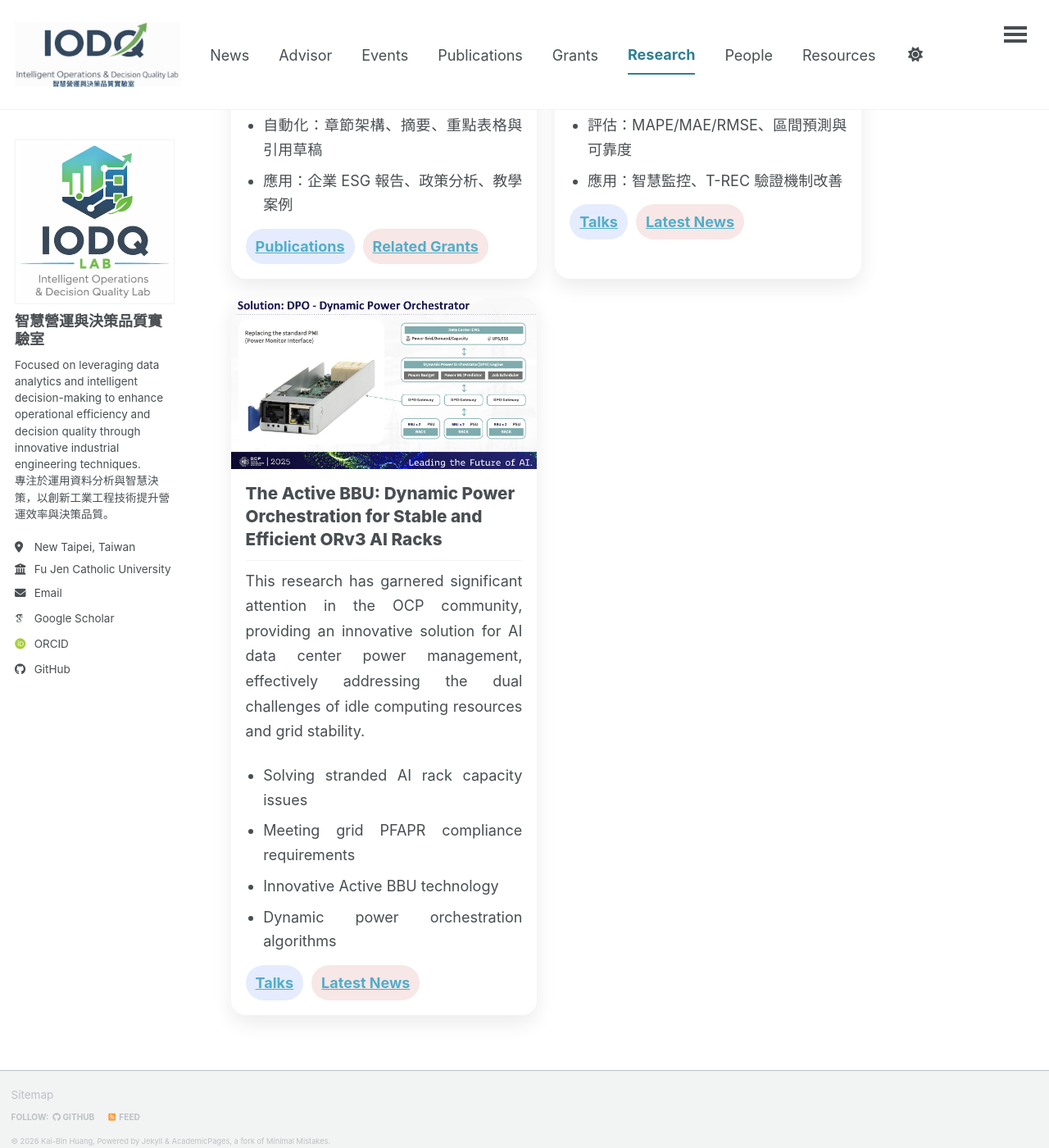
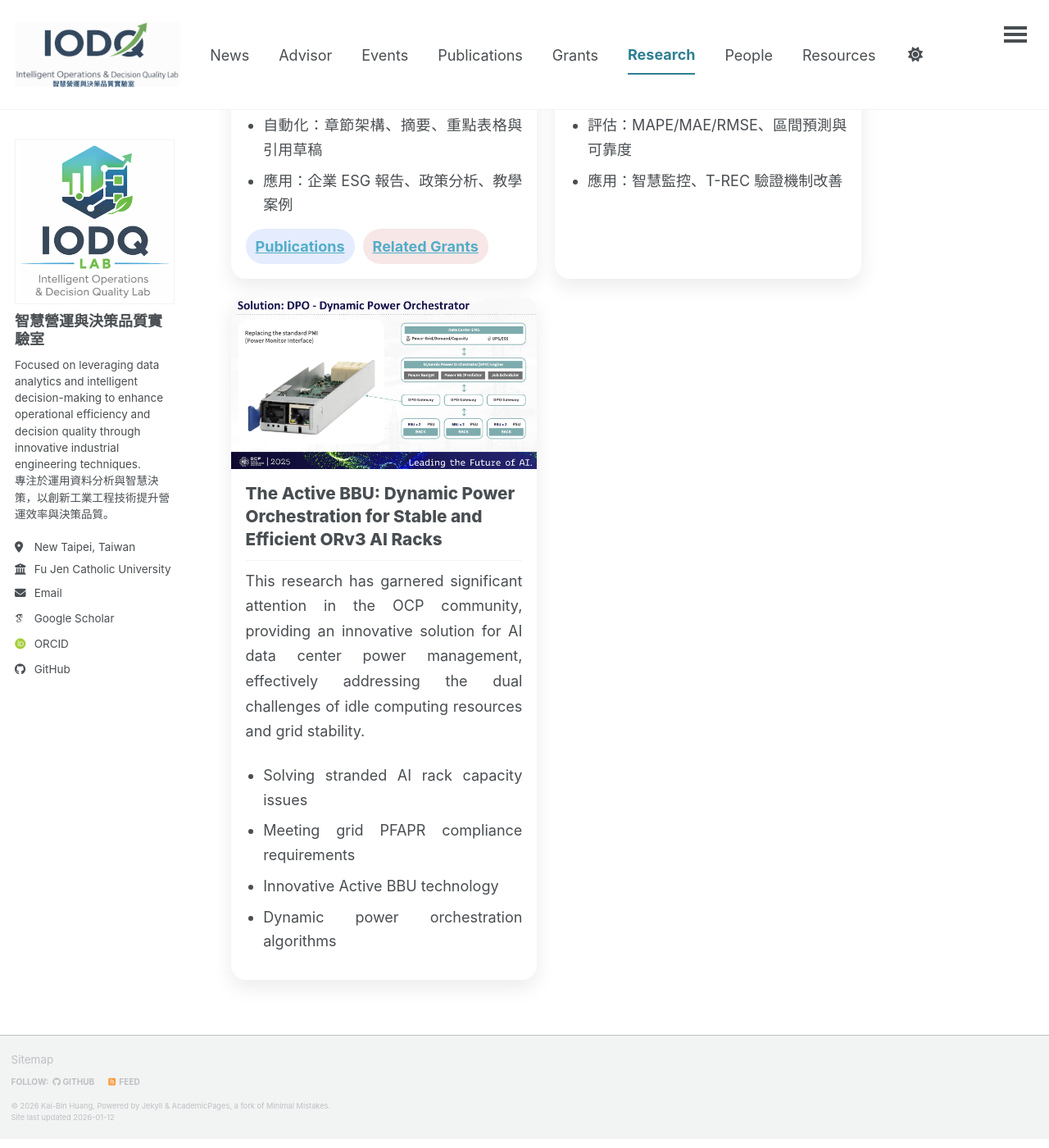
Before and after one commit to kbhuang188/kbhuang188.github.io, a Jekyll site: the page built from _pages/research-hilight.md, in a window 1280 px wide and 1400 px high, scrolled down 617 px. Shown: the whole window at 82% size. Built offline with Jekyll 4.4.1, drawn with Linux system fonts in a browser that asks for light colours; some web fonts are replaced; a script bundle is joined from its source files by our own code; library files that are not in the unit come from our copies.

Commit message:
Update research-hilight.md

```diff
--- a/_pages/research-hilight.md
+++ b/_pages/research-hilight.md
@@ -26,7 +26,7 @@ permalink: /research-hilight/
       </ul>
 
       <div class="rh-actions">
-        <a class="rh-btn" href="/publications/">Publications</a>
+        <a class="rh-btn" href="/publications2/">Publications</a>
         <a class="rh-btn rh-btn--ghost" href="/grants/">Related Grants</a>
       </div>
     </div>
@@ -51,11 +51,6 @@ permalink: /research-hilight/
         <li>評估：MAPE/MAE/RMSE、區間預測與可靠度</li>
         <li>應用：智慧監控、T-REC 驗證機制改善</li>
       </ul>
-
-      <div class="rh-actions">
-        <a class="rh-btn" href="/talks/">Talks</a>
-        <a class="rh-btn rh-btn--ghost" href="/news/">Latest News</a>
-      </div>
     </div>
   </article>
 
@@ -78,10 +73,5 @@ permalink: /research-hilight/
         <li>Innovative Active BBU technology</li>
         <li>Dynamic power orchestration algorithms</li>
       </ul>
-
-      <div class="rh-actions">
-        <a class="rh-btn" href="/talks/">Talks</a>
-        <a class="rh-btn rh-btn--ghost" href="/news/">Latest News</a>
-      </div>
     </div>
   </article>
```
